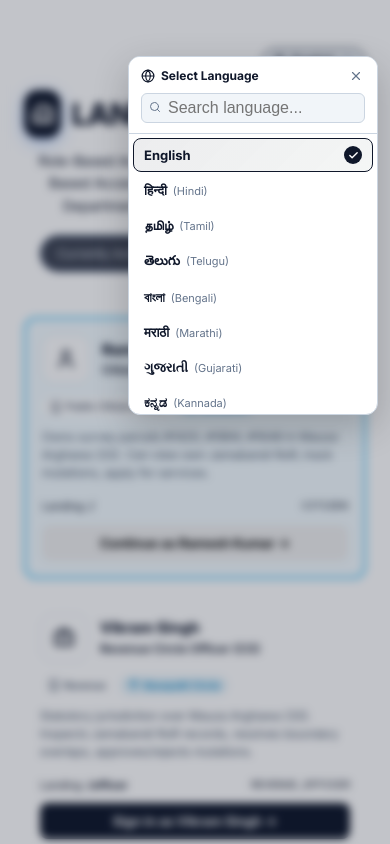
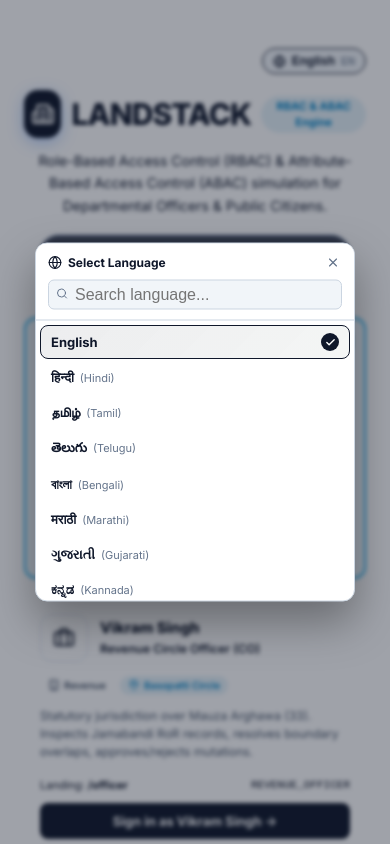
Before and after one commit to aditya-mall2005/LandStack-GiS, a Next.js app: page /login in a window 390 px wide. Both pictures are taken after a click on the button "Select Language". Built offline with nearby package versions, Linux system fonts and the light colour scheme.

Commit message:
fix(ui): center language selector dialog on mobile screens with blurred backdrop

```diff
--- a/src/app/globals.css
+++ b/src/app/globals.css
@@ -1176,13 +1176,15 @@ a:hover { text-decoration: underline; }
 @media (max-width: 768px) {
   .language-dropdown-menu {
     position: fixed !important;
-    top: 56px !important;
-    right: 12px !important;
-    left: auto !important;
+    top: 50% !important;
+    left: 50% !important;
+    right: auto !important;
     bottom: auto !important;
-    width: 250px !important;
-    max-width: calc(100vw - 24px) !important;
-    z-index: 2100 !important;
-    box-shadow: 0 12px 36px rgba(0, 0, 0, 0.2) !important;
+    transform: translate(-50%, -50%) !important;
+    width: min(320px, calc(100vw - 32px)) !important;
+    max-width: calc(100vw - 32px) !important;
+    max-height: 80vh !important;
+    z-index: 2200 !important;
+    box-shadow: 0 20px 45px rgba(0, 0, 0, 0.35) !important;
   }
 }
--- a/src/components/LanguageSelector.tsx
+++ b/src/components/LanguageSelector.tsx
@@ -146,11 +146,23 @@ export function LanguageSelector({ variant = "compact", className = "" }: Langua
         </div>
       )}
 
-      {/* Mobile Backdrop when open */}
+      {/* Mobile / Modal Backdrop when open */}
       {isOpen && (
         <div
           className="sidebar-backdrop active"
-          style={{ zIndex: 2050, background: "rgba(15, 23, 42, 0.25)" }}
+          style={{
+            position: "fixed",
+            top: 0,
+            left: 0,
+            right: 0,
+            bottom: 0,
+            width: "100vw",
+            height: "100vh",
+            zIndex: 2150,
+            background: "rgba(15, 23, 42, 0.4)",
+            backdropFilter: "blur(2px)",
+            WebkitBackdropFilter: "blur(2px)",
+          }}
           onClick={() => setIsOpen(false)}
           aria-hidden="true"
         />
```
